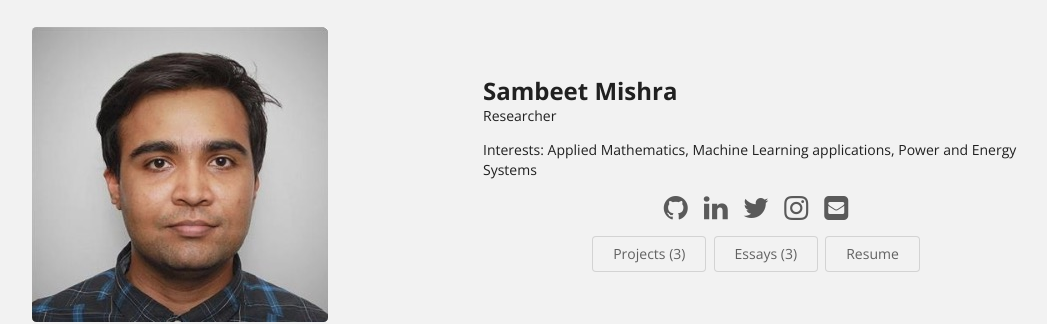
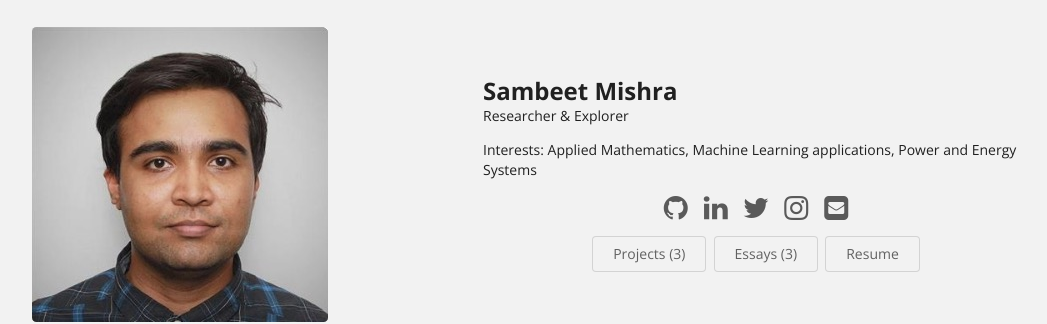
Before and after one commit to sambeetportfolio/sambeet_portfolio, a Jekyll site: the page built from index.html, in a window 1280 px wide. Shown: the part 262-586 px from the top of the page, without its empty margins (171-1218 px from the left). Built offline with Jekyll 4.4.1, drawn with Linux system fonts in a browser that asks for light colours.

Commit message:
Update bio.json

```diff
--- a/_data/bio.json
+++ b/_data/bio.json
@@ -1,7 +1,7 @@
 {
   "basics": {
     "name": "Sambeet Mishra",
-    "label": "Researcher",
+    "label": "Researcher & Explorer",
     "picture": "https://sambeetportfolio.github.io/sambeet_portfolio/images/profile.jpg",
     "email": "sambeets@gmail.com",
     "phone": "+372-5890-3996",
```
